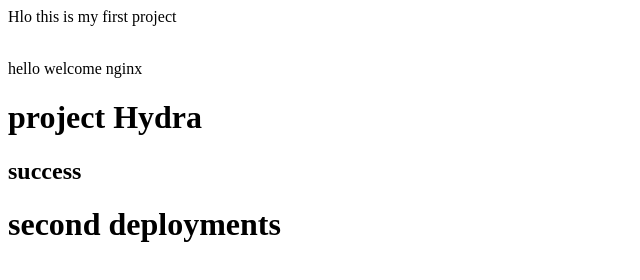
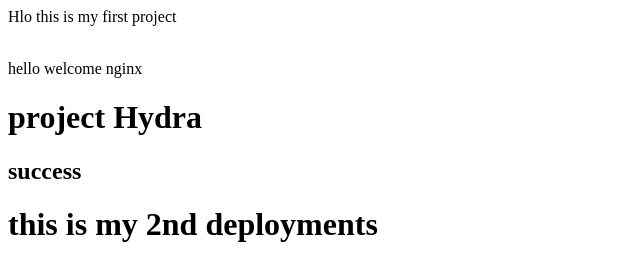
Before and after one commit to renu2819/jenkins-test, a plain HTML site: page index.html in a window 1280 px wide. Shown: the whole page, without its empty margins (0-640 px from the left). Drawn offline with Linux system fonts and the light colour scheme.

Commit message:
Update index.html

```diff
--- a/index.html
+++ b/index.html
@@ -2,4 +2,4 @@
 <p3> hello welcome nginx</p>
 <h1>project Hydra</h1>
 <h2>success</h2>
-<h1>second deployments</p>
+<h1> this is my 2nd deployments</p>
```
